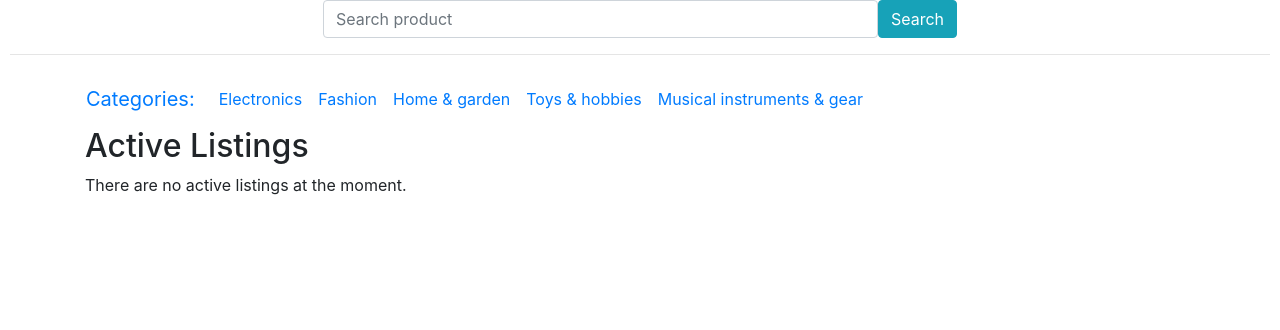
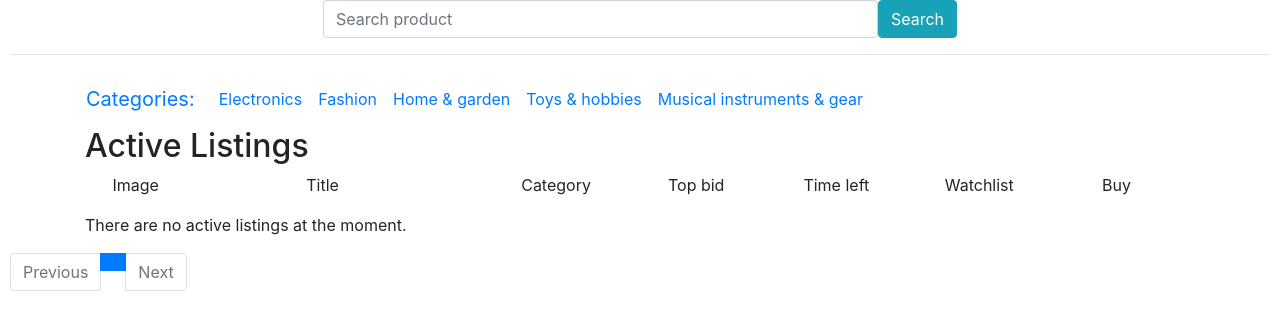
Before and after one commit to muhoed/cs50_web_python, a Django app: page /account/4/listing/4/ in a window 1280 px wide. Shown: the part 116-446 px from the top of the page. Run offline with Django 3.2, Linux system fonts and the light colour scheme; a user stored in the database is signed in; data comes from the database, SQL or seed files in the repository; both versions use the stored data as it was after the commit; some libraries are stand-ins or nearby versions.

Commit message:
CreateListingView -in-progress

```diff
--- a/commerce/auctions/templates/auctions/index.html
+++ b/commerce/auctions/templates/auctions/index.html
@@ -3,38 +3,69 @@
 {% block body %}
 <div class="container">
     <h2>Active Listings</h2>
-	{% if listing_list %}
-		<div>
+		<div class="header row mt-1 ml-1">
+		    <div class="col-md-1 text-center">
+		        Image
+		    </div>
+		    <div class="col-md-3 text-center">
+		        Title
+		    </div>
+		    <div class="col-md-2 text-center">
+		        Category
+		    </div>
+		    <div class="col-md-1 text-center">
+		        Top bid
+		    </div>
+		    <div class="col-md-2 text-center">
+		        Time left
+		    </div>
+		    <div class="col-md-1 text-center">
+		        Watchlist
+		    </div>
+		    <div class="col-md-2 text-center">
+		        Buy
+		    </div>
+		</div>
 			{% for listing in listing_list %}
-			{% if listing.status == 'active' %}
 				<a href="{{ listing.get_absolute_url }}">
-					<div class="d-flex nowrap">
-						<div><a href="{{ listing.product.image_url }}"></a></div>
-						<div>{{ listing.product.name|capfirst }}</div>
-						<div>{{ listing.max_bid }} EUR</div>
-						<div>{{ listing.end_time|timeuntil }}</div>
-						<div>
+					<div class="row mt-1 ml-1 bg-light">
+						<div class="col-md-1 text-center align-self-center">
+						    <a href="{{ listing.product.image_url }}"></a>
+						    </div>
+						<div class="col-md-3 text-center align-self-center">
+						    {{ listing.product.name|capfirst }}
+						    </div>
+						    <div class="col-md-2 text-center align-self-center">
+							{% for category in listing.product.categories.all %}
+								<p>{{ category.name }}</p>
+							{% endfor %}
+						</div>
+						<div class="col-md-1 text-center align-self-center">
+						    {{ listing.max_bid }}
+						    </div>
+						<div class="col-md-2 text-center align-self-center">
+						    {{ listing.end_time|timeuntil }}
+						    </div>
+						<div class="col-md-1 text-center align-self-center">
+							<form id="listing_{{ listing.id }}" action="{% url 'auctions:bid' listing.id %}" method="POST">
+							<input type="number" name="bid" value="{{ listing.max_bid|add:'1' }}">
+							<input class="btn btn-primary" type="submit" name="place_bid" id="place_bid_{{ listing_id }}" value="BID">
+							</form>
+						</div>
+						<div class="col-md-2 text-center align-self-center">
 							{% if listing in user.watchlist %}
-								Remove from Watchlist
+								<button class="btn btn-warning unwatch" id="{{ listing.id }}">Unwatch</button>
 							{% else %}
-								Add to Watchlist
+								<button class="btn btn-warning unwatch" id="{{ listing.id }}">Watch</button>
 							{% endif %}
-						</div>
-						<div>
-							<form id="listing_{{ listing.id }}" style="display:none" action="{% url 'auctions:bid' %}" method="POST">
-							<input type="number" name="bid" value="{{ listing.max_bid|add:'1' }}">
-							<input type="submit" name="place_bid" id="place_bid_{{ listing_id }}" value="Place bid">
-							</form>
-							<button class="btn btn-primary" name="bid_{{ listing.id }}" id="bid_{{ listing.id }}">
-								BID
-							</button>
 						</div>
 					</div>
 				</a>
-			{% endif %}
+			{% empty %}
+			    <p class="mt-1 ml-1 bg-light"></p>There are no active listings at the moment.</p>
 			{% endfor %}
 		</div>
-		<div">
+		<div>
 		  <nav aria-label="...">
 			<ul class="pagination">
 
@@ -75,11 +106,5 @@
 			</ul>
 		  </nav>
 		</div>
-
-	{% else %}
-		<div>
-			<p>There are no active listings at the moment.</p>
-		</div>
-	{% endif %}
 </div>
 {% endblock %}
--- a/commerce/auctions/urls.py
+++ b/commerce/auctions/urls.py
@@ -124,7 +124,8 @@ urlpatterns = [
 								extra_context={'title': _('listing')},
 								template_name="auctions/account/update_listing.html"),
 							name="update_listing"),
-    path("bid", views.bid, name="bid"),
+	path("listing/<int:pk>/", views.listing, name="listing"),
+    path("listing/<int:pk>/bid", views.bid, name="bid"),
     path("search", views.search, name="search")
 ]
 
--- a/commerce/auctions/views.py
+++ b/commerce/auctions/views.py
@@ -529,7 +529,7 @@ class ActiveListingsView(ListView):
     """
     Displays all active listings.
     """
-    queryset = Listing.objects.order_by('-start_time').all()
+    queryset = Listing.objects.annotate(endtime=ExpressionWrapper(F("start_time")+F("duration"), output_field=DateTimeField())).filter(start_time__lt=timezone.now(), endtime__gt=timezone.now(), cancelled_on__isnull=True).order_by('-start_time')
     template_name = 'auctions/index.html'
     paginate_by = 10
 
```
Also changed, not shown: commerce/auctions/templates/auctions/account/buying.html (+11 -11 lines), commerce/auctions/templates/auctions/account/selling.html (+9 -9 lines), commerce/auctions/templates/auctions/account/watchlist.html (+20 -28 lines), commerce/db.sqlite3.
